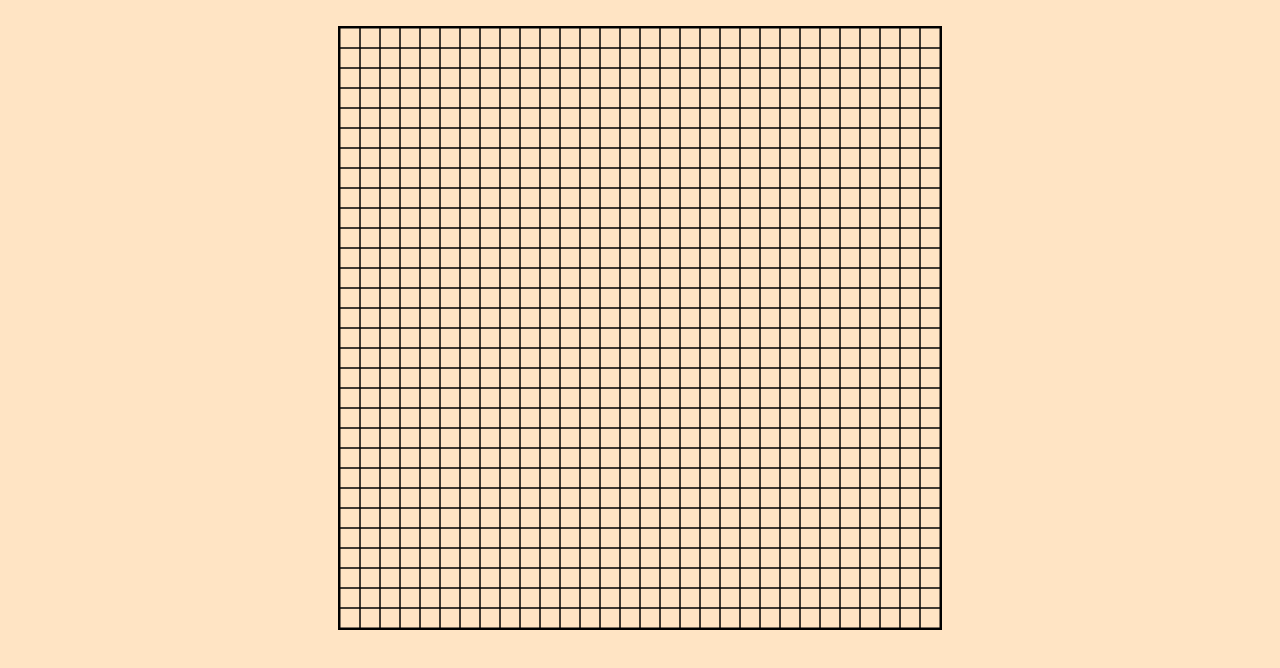
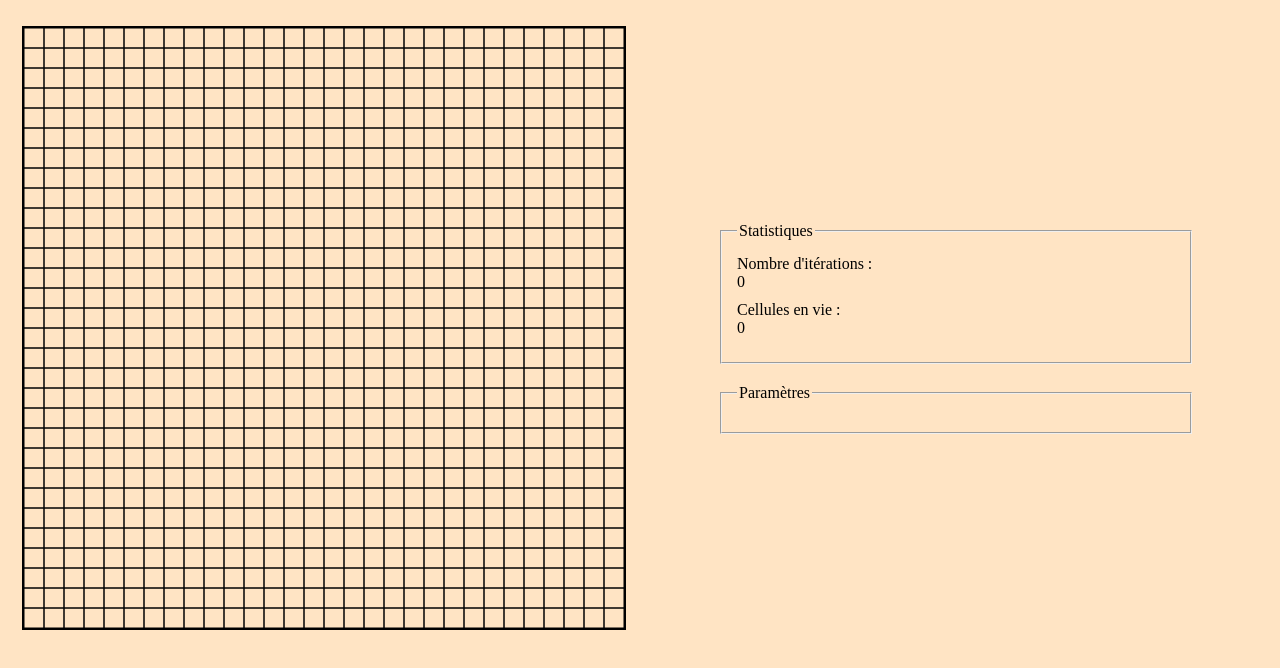
Before and after one commit to AlexisDD/JeudelaVie, a plain HTML site: page index.html in a window 1280 px wide. Shown: the part 86-754 px from the top of the page. Drawn offline with Linux system fonts and the light colour scheme.

Commit message:
Ajout des paramètres et statistiques sur la page

```diff
--- a/game.js
+++ b/game.js
@@ -1,4 +1,3 @@
-// test
 var gridSize = 600;
 var cellSize = 20;
 
@@ -19,5 +18,5 @@ ctx.stroke();
 c.addEventListener('click', function(event) {
     var x = Math.floor(event.offsetX / cellSize);
     var y = Math.floor(event.offsetY / cellSize);
-    alert("X:"+x+" Y: "+ y);
+    console.log("X:"+x+" Y: "+ y);
  }, false);
--- a/index.html
+++ b/index.html
@@ -7,6 +7,21 @@
 </head>
 <body>
     <h1>Jeu de la vie</h1>
-    <canvas id="grille" width="600" height="600">Votre navigateur n'est pas compatible avec la technologie utilisée.</canvas>
+    <div class="game-container">
+        <canvas id="grille" width="600" height="600">Votre navigateur n'est pas compatible avec la technologie utilisée.</canvas>
+
+        <div class="data-container">
+            <fieldset>
+                <legend>Statistiques</legend>
+                <label for="iterations">Nombre d'itérations :</label>
+                <output id="iterations">0</output>
+                <label for="alive">Cellules en vie :</label>
+                <output id="alive">0</output>
+            </fieldset>
+            <fieldset>
+                <legend>Paramètres</legend>
+            </fieldset>
+        </div>
+    </div>
     <script type="text/javascript" src="game.js"> </script>
 </body>
--- a/style.css
+++ b/style.css
@@ -7,10 +7,32 @@ h1 {
     font-family: 'Segoe UI', Tahoma, Geneva, Verdana, sans-serif;
 }
 
+.game-container {
+    display: grid;
+    grid-template-columns: 1fr 1fr;
+    grid-auto-rows: minmax(100px, auto);
+    margin-top: 50px;
+}
+
+.data-container {
+    margin: auto 60px;
+}
+
 #grille {
+    outline: black 2px solid;
+    margin: auto;
+}
+
+fieldset {
+    margin: 20px;
+    padding: 15px;
+}
+
+fieldset > output {
     display: block;
-    margin: 50px auto;
-    margin-left: auto;
-    margin-right: auto;
-    outline: black 2px solid;
+    margin-bottom: 10px;
 }
+
+input {
+    display: block;
+}
```
